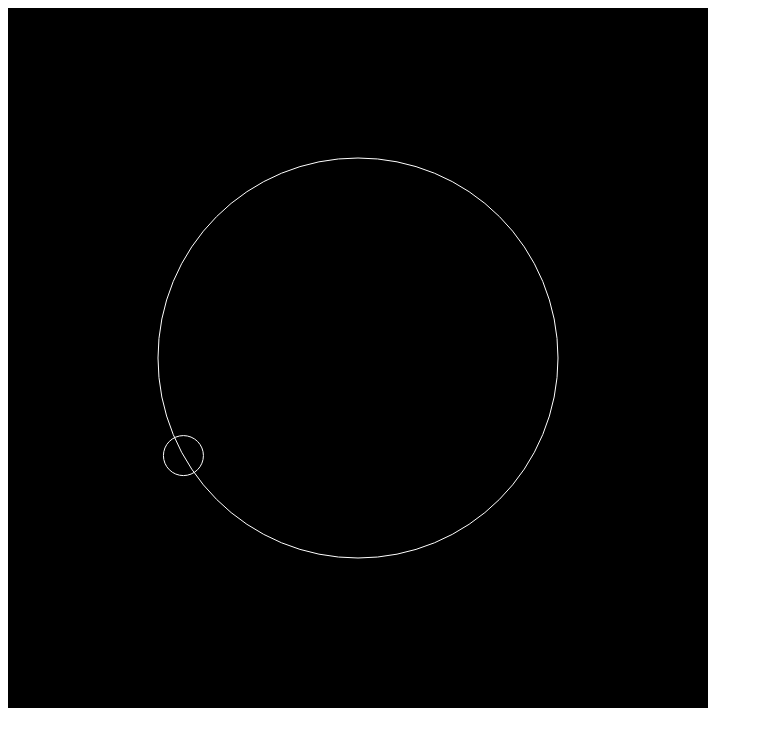
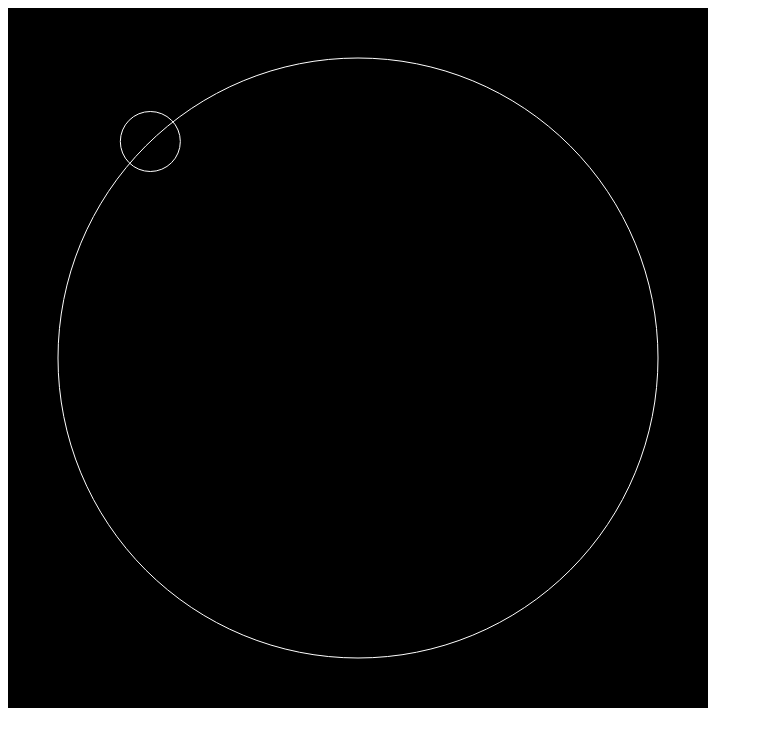
Before and after one commit to vivekkushal/polyrhythms-js-radu, a plain HTML site: page index.html in a window 1280 px wide. Shown: the whole page, without its empty margins (0-763 px from the left). Drawn offline with Linux system fonts and the light colour scheme.

Commit message:
test: Change in constants

```diff
--- a/index.html
+++ b/index.html
@@ -13,9 +13,9 @@
       myCanvas.width = size;
 
       const trackCenter = { x: size / 2, y: size / 2 };
-      const trackRadius = 200;
-      const ballRadius = 20;
-      const ballSpeed = 0.2;
+      const trackRadius = 300;
+      const ballRadius = 30;
+      const ballSpeed = 0.3;
 
       const ctx = myCanvas.getContext('2d');
       const track = new Track(trackCenter, trackRadius);
```
